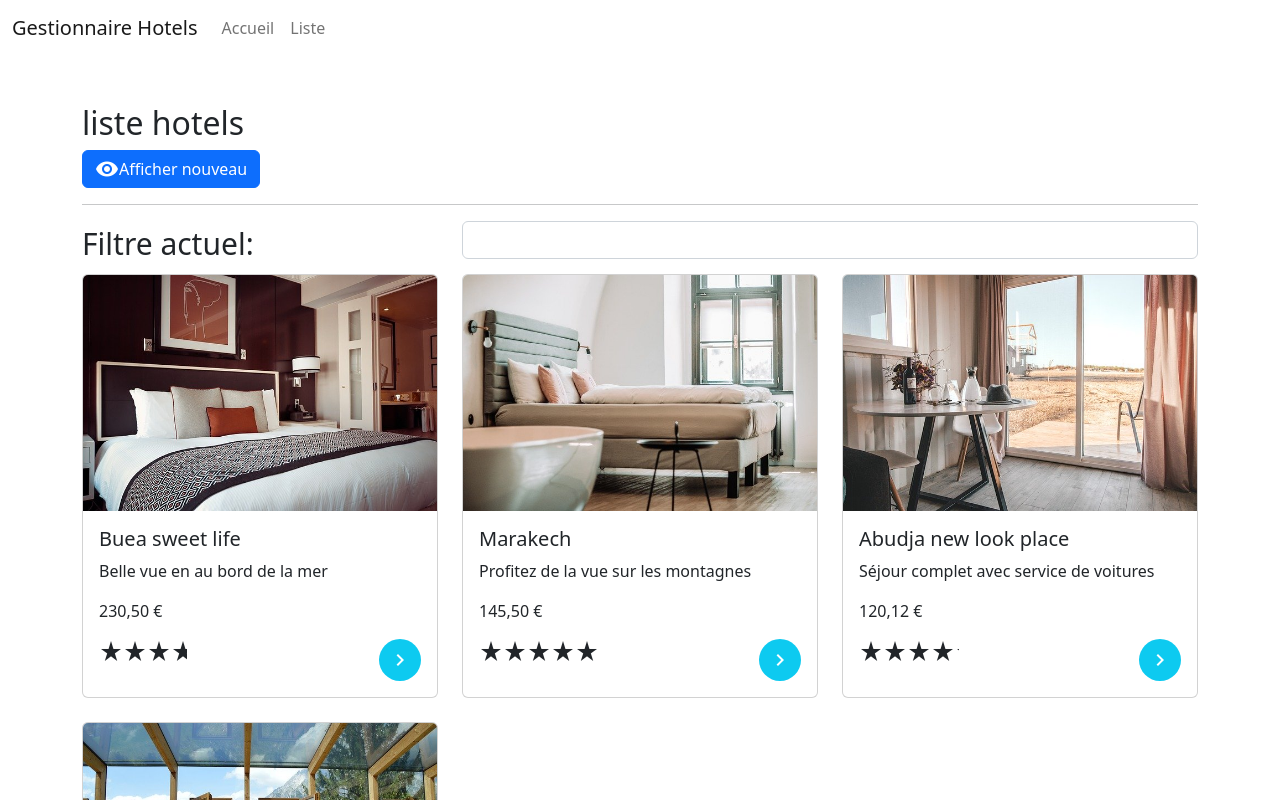
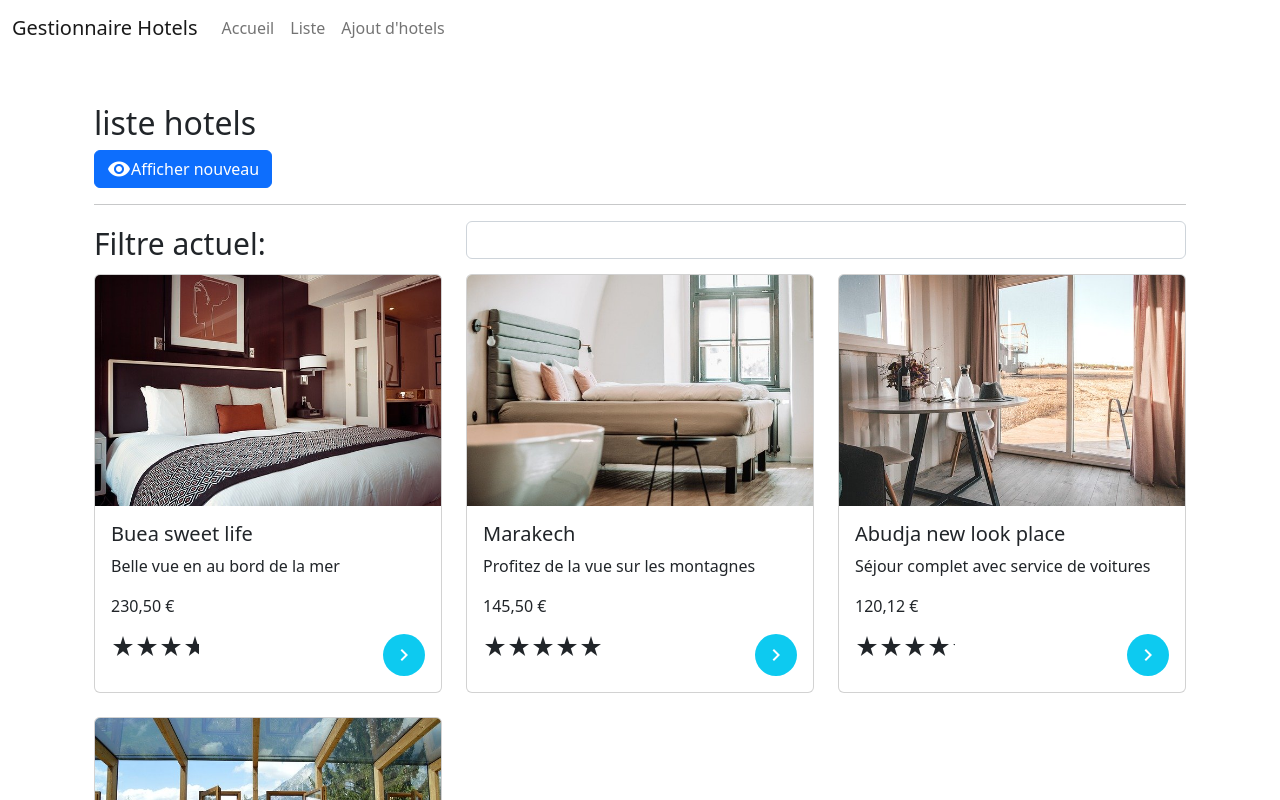
Before and after one commit to da-cruzdev/first_angular-app, an Angular app: page /hotels in a window 1280 px wide. Shown: the top 800 px of the page. Built offline with nearby package versions, Linux system fonts and the light colour scheme.

Commit message:
add link for edit in app component

```diff
--- a/src/app/app.component.html
+++ b/src/app/app.component.html
@@ -12,11 +12,16 @@
         <li class="nav-item" routerLinkActive="active">
           <a class="nav-link" [routerLink]="['/hotels']">Liste</a>
         </li>
+        <li class="nav-item" routerLinkActive="active">
+          <a class="nav-link" [routerLink]="['/hotels', '0', 'edit']"
+            >Ajout d'hotels</a
+          >
+        </li>
       </ul>
     </div>
   </div>
 </nav>
 
-<div class="mt-5 mb-5"></div>
-
-<router-outlet></router-outlet>
+<div class="mt-5 container">
+  <router-outlet></router-outlet>
+</div>
--- a/src/app/hotels/hotel-routing.module.ts
+++ b/src/app/hotels/hotel-routing.module.ts
@@ -4,6 +4,7 @@ import { RouterModule } from '@angular/router';
 import { HotelDetailComponent } from './hotel-detail/hotel-detail.component';
 import { HotelListComponent } from './hotel-list/hotel-list.component';
 import { hotelDetailGuard } from './shared/guards/hotel-detail.guard';
+import { HotelEditComponent } from './hotel-edit/hotel-edit.component';
 
 @NgModule({
   imports: [
@@ -14,6 +15,7 @@ import { hotelDetailGuard } from './shared/guards/hotel-detail.guard';
         component: HotelDetailComponent,
         canActivate: [hotelDetailGuard],
       },
+      { path: 'hotels/:id/edit', component: HotelEditComponent },
     ]),
   ],
   exports: [RouterModule],
```
